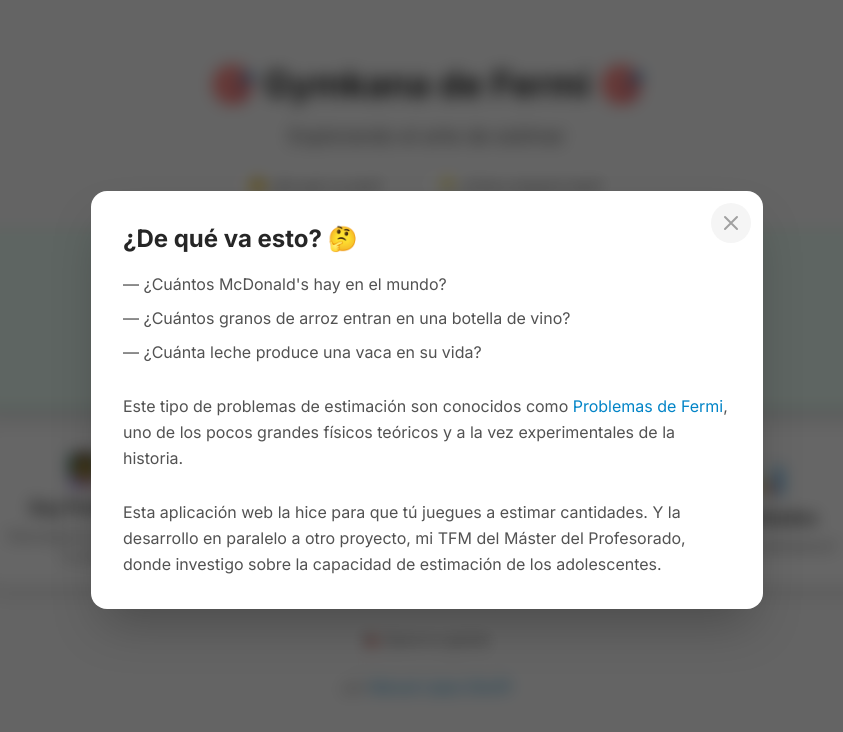
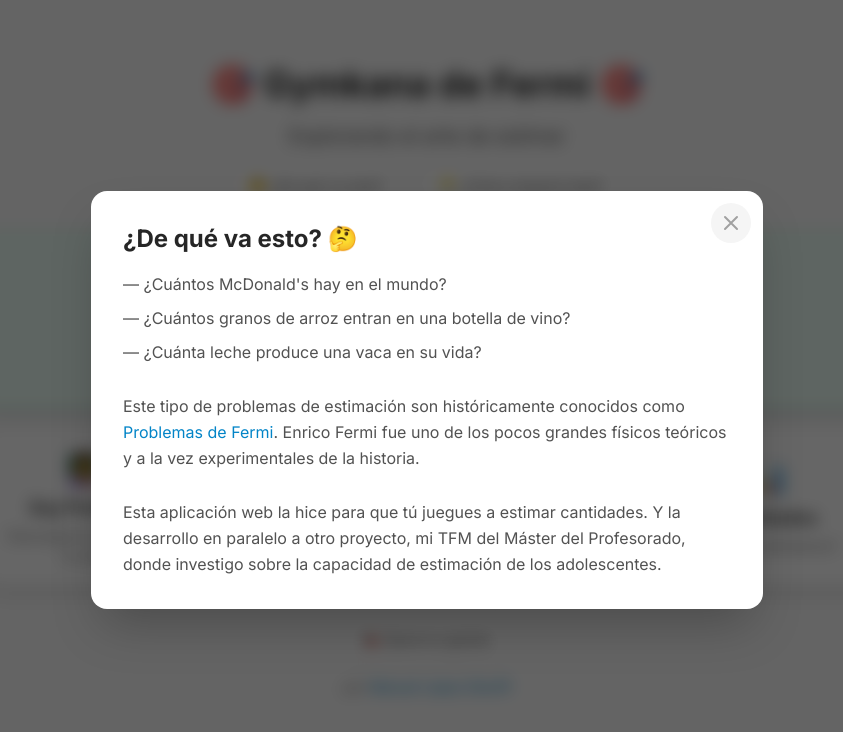
Before and after one commit to sheriffff/fermi, a Vue app: page / in a window 1280 px wide. Both pictures are taken after a click on the button "🤔 ¿De qué va esto?". Shown: the top 732 px of the page, without its empty margins (213-1056 px from the left). Built offline with nearby package versions, Linux system fonts and the light colour scheme; no server answers.

Commit message:
enrico fermi text

```diff
--- a/src/views/HomeView.vue
+++ b/src/views/HomeView.vue
@@ -94,7 +94,8 @@ function handleFermiClick() {
                 — ¿Cuánta leche produce una vaca en su vida?
               </p>
               <p class="text-neutral-600 leading-relaxed mb-7">
-                Este tipo de problemas de estimación son conocidos como <a href="https://es.wikipedia.org/wiki/Problema_de_Fermi" target="_blank" class="text-primary-600 hover:underline">Problemas de Fermi</a>, uno de los pocos grandes físicos teóricos y a la vez experimentales de la historia.
+                Este tipo de problemas de estimación son históricamente conocidos como <a href="https://es.wikipedia.org/wiki/Problema_de_Fermi" target="_blank" class="text-primary-600 hover:underline">Problemas de Fermi</a>.
+                Enrico Fermi fue uno de los pocos grandes físicos teóricos y a la vez experimentales de la historia.
               </p>
               <p class="text-neutral-600 leading-relaxed">
                 Esta aplicación web la hice para que tú juegues a estimar cantidades. Y la desarrollo en paralelo a otro
```
Also changed, not shown: 1 other file (tests, documents, lock files or other folders).
